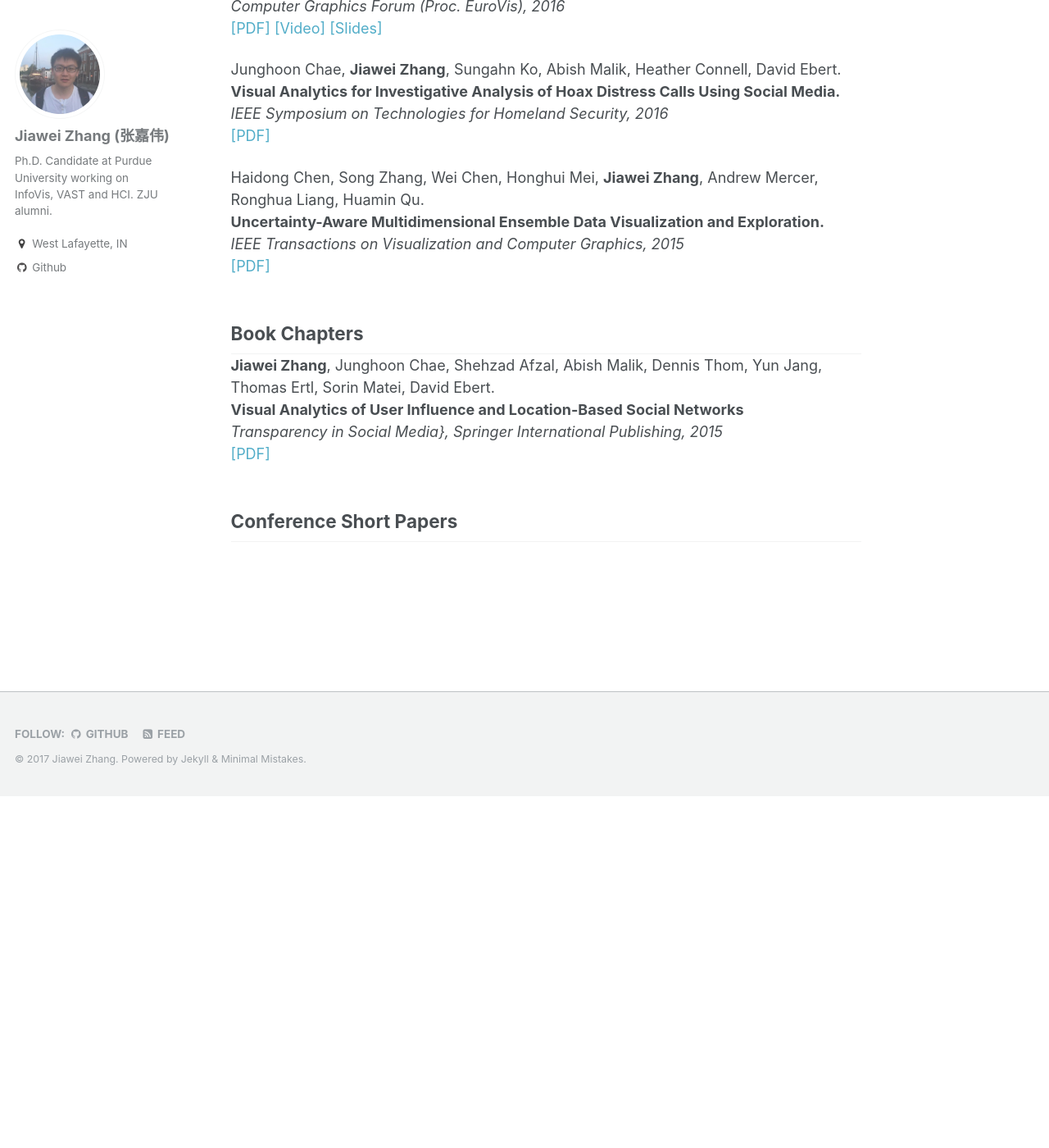
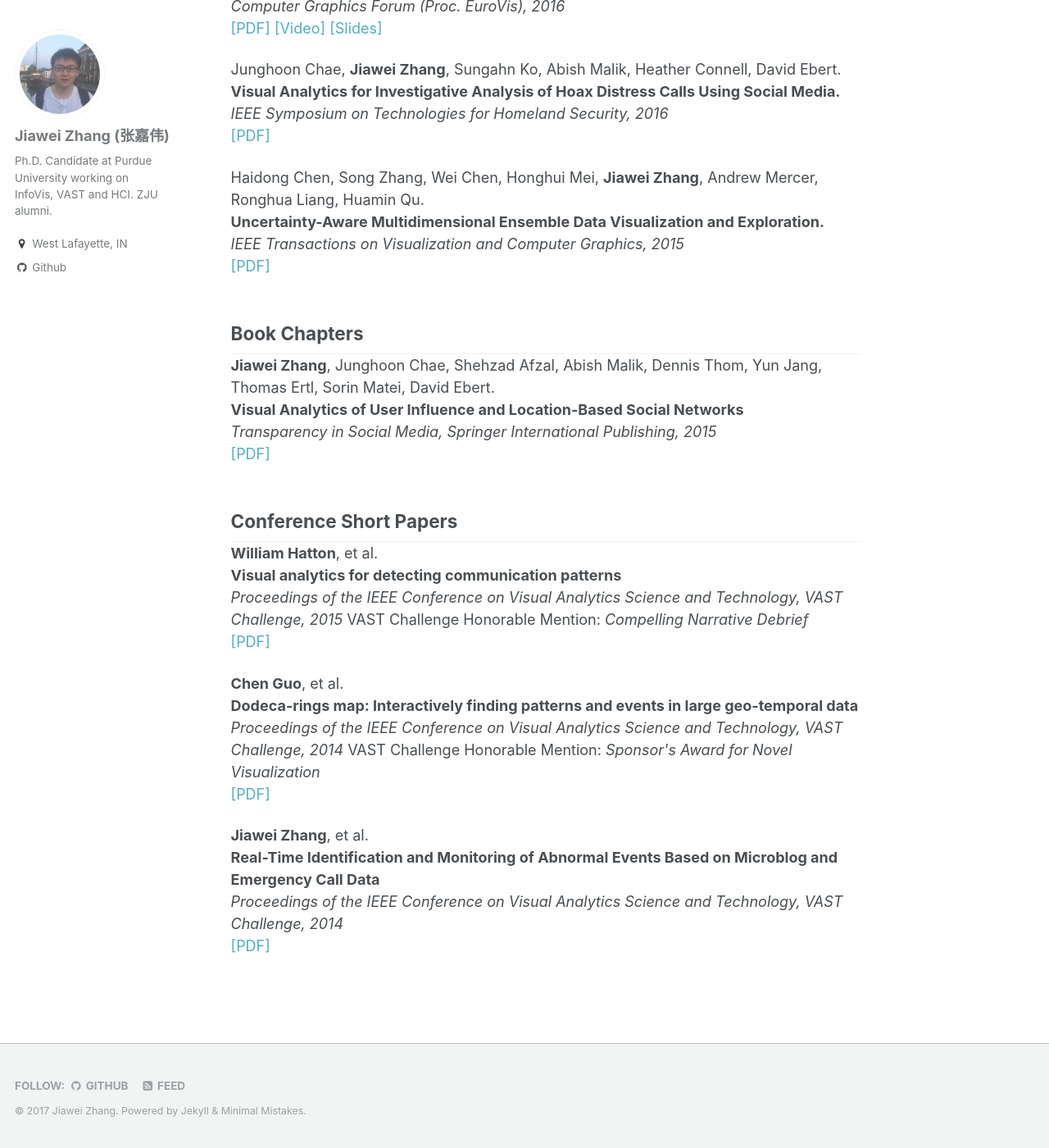
Before and after one commit to rivulet-zhang/rivulet-zhang.github.io, a Jekyll site: the page built from _pages/publications.md, in a window 1280 px wide and 1400 px high, scrolled down 428 px. Shown: the whole window at 82% size. Built offline with Jekyll 4.4.1, drawn with Linux system fonts in a browser that asks for light colours.

Commit message:
initial commit

```diff
--- a/_pages/publications.md
+++ b/_pages/publications.md
@@ -46,8 +46,33 @@
 <p>
 <b>Jiawei Zhang</b>, Junghoon Chae, Shehzad Afzal, Abish Malik, Dennis Thom, Yun Jang, Thomas Ertl, Sorin Matei, David Ebert.
 <br><b>Visual Analytics of User Influence and Location-Based Social Networks</b><br>
-<i>Transparency in Social Media}, Springer International Publishing, 2015</i><br>
+<i>Transparency in Social Media, Springer International Publishing, 2015</i><br>
 <a href="http://pixel.ecn.purdue.edu:8080/~zhan1486/permanent/BOOK15/TransparencySocialMedia.pdf">[PDF]</a>
 </p>
 
 <h2 style="margin-bottom:0px;padding-top:10px;">Conference Short Papers</h2>
+
+<p>
+<b>William Hatton</b>, et al.
+<br><b>Visual analytics for detecting communication patterns</b><br>
+<i>Proceedings of the IEEE Conference on Visual Analytics Science and Technology, VAST Challenge, 2015</i>
+VAST Challenge Honorable Mention: <i>Compelling Narrative Debrief</i>
+<br>
+<a href="http://pixel.ecn.purdue.edu:8080/~zhan1486/permanent/VASTCHALLENGE/15/Park.pdf">[PDF]</a>
+</p>
+
+<p>
+<b>Chen Guo</b>, et al.
+<br><b>Dodeca-rings map: Interactively finding patterns and events in large geo-temporal data</b><br>
+<i>Proceedings of the IEEE Conference on Visual Analytics Science and Technology, VAST Challenge, 2014</i>
+VAST Challenge Honorable Mention: <i>Sponsor's Award for Novel Visualization</i>
+<br>
+<a href="http://pixel.ecn.purdue.edu:8080/~zhan1486/permanent/VASTCHALLENGE/14B/DodecaRing.pdf">[PDF]</a>
+</p>
+
+<p>
+<b>Jiawei Zhang</b>, et al.
+<br><b>Real-Time Identification and Monitoring of Abnormal Events Based on Microblog and Emergency Call Data</b><br>
+<i>Proceedings of the IEEE Conference on Visual Analytics Science and Technology, VAST Challenge, 2014</i><br>
+<a href="http://pixel.ecn.purdue.edu:8080/~zhan1486/permanent/VASTCHALLENGE/14A/SMART.pdf">[PDF]</a>
+</p>
```
